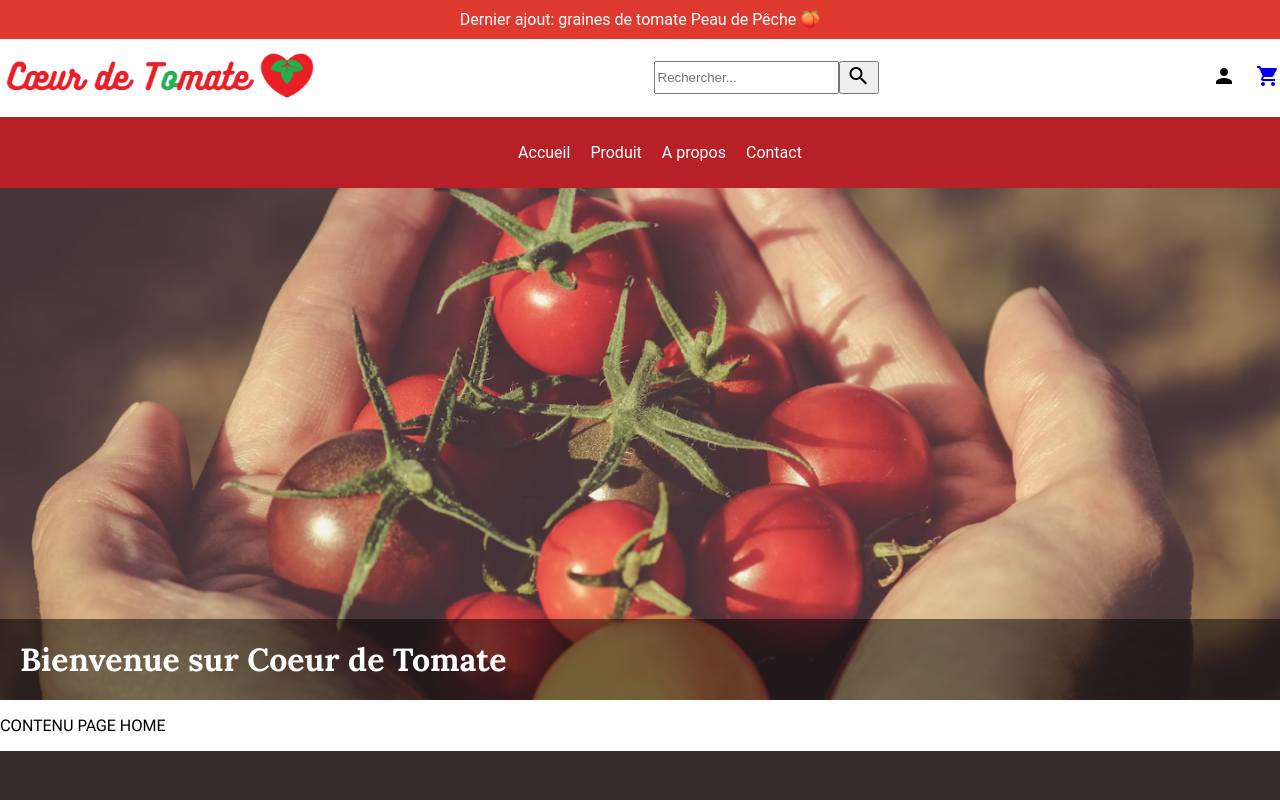
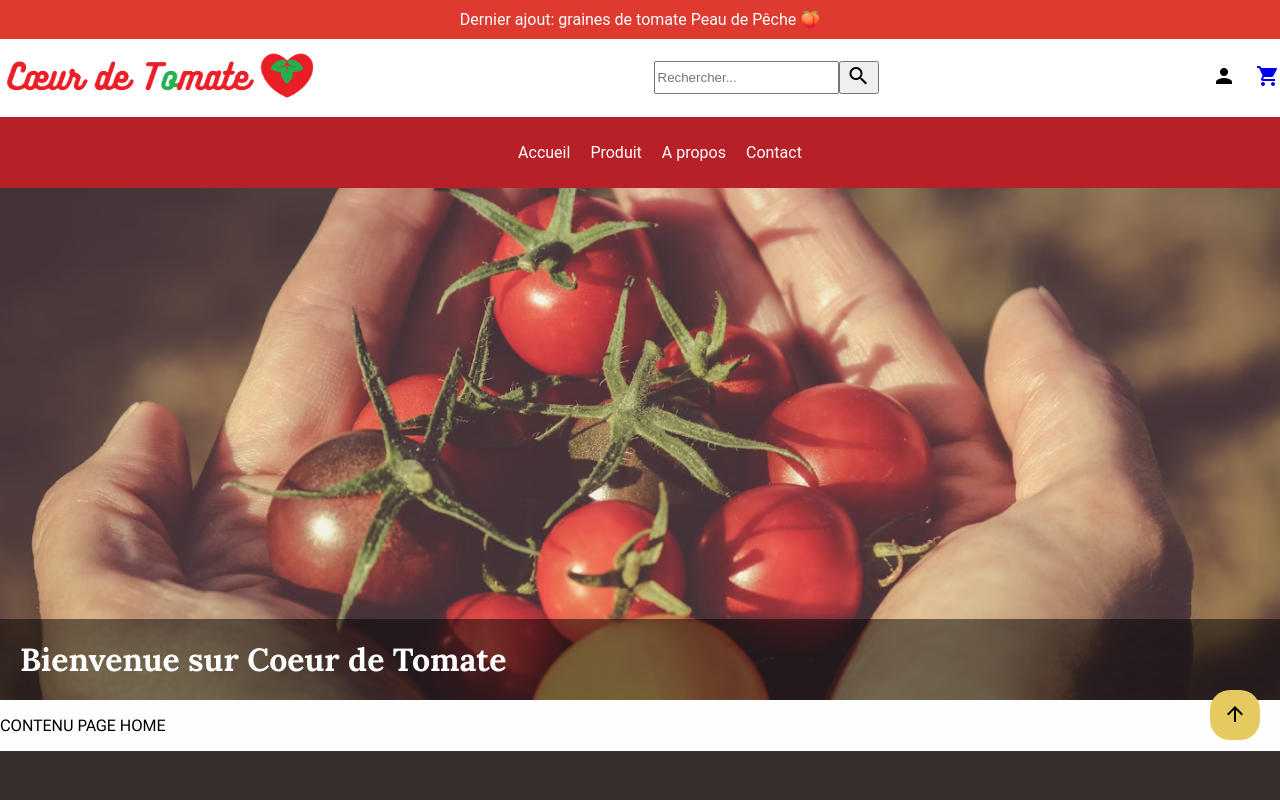
Before and after one commit to JulieNonnon/Coeur_De_Tomate_app, an Angular app: page / in a window 1280 px wide. Shown: the top 800 px of the page. Built offline with nearby package versions, Linux system fonts and the light colour scheme.

Commit message:
feature: added a Scroll-to-top feature in app-root, and back-to-top button created

```diff
--- a/src/app/app.component.html
+++ b/src/app/app.component.html
@@ -1,4 +1,5 @@
 <app-header></app-header>
 <router-outlet></router-outlet>
+<app-back-to-top-btn></app-back-to-top-btn>
 <app-footer></app-footer>
 <!-- <app-test-global-css></app-test-global-css> -->
--- a/src/app/app.component.ts
+++ b/src/app/app.component.ts
@@ -1,4 +1,5 @@
-import { Component } from '@angular/core';
+import { Component, HostListener } from '@angular/core';
+import { NavigationEnd, Router } from '@angular/router';
 
 @Component({
   selector: 'app-root',
@@ -7,4 +8,13 @@ import { Component } from '@angular/core';
 })
 export class AppComponent {
   title = 'Coeur_De_Tomate';
+
+  //permettre la navigation de charger les pages directement en haut de page
+  constructor(private router: Router) {
+    this.router.events.subscribe(event => {
+      if (event instanceof NavigationEnd) {
+        window.scrollTo(0, 0); // Scroll to top when route changes
+      }
+    });
+  }
 }
--- a/src/app/app.module.ts
+++ b/src/app/app.module.ts
@@ -16,7 +16,8 @@ import { AllCategoriesComponent } from './pages/all-categories/all-categories.co
 import { ProductDetailsComponent } from './pages/product-details/product-details.component';
 import { CartComponent } from './pages/cart/cart.component';
 import { CheckoutComponent } from './pages/checkout/checkout.component';
-import { OrderSummaryComponent } from './pages/order-summary/order-summary.component'
+import { OrderSummaryComponent } from './pages/order-summary/order-summary.component';
+import { BackToTopBtnComponent } from './components/back-to-top-btn/back-to-top-btn.component'
 
 @NgModule({
   declarations: [
@@ -33,6 +34,7 @@ import { OrderSummaryComponent } from './pages/order-summary/order-summary.compo
     CartComponent,
     CheckoutComponent,
     OrderSummaryComponent,
+    BackToTopBtnComponent,
   ],
   imports: [
     BrowserModule,
--- /dev/null
+++ b/src/app/components/back-to-top-btn/back-to-top-btn.component.css
@@ -0,0 +1,13 @@
+/* Le bouton sera initialement caché */
+.back-to-top-btn {
+    position: fixed;
+    border: none;
+    border-radius: 20px;
+    background-color: var(--color-deliveryInfo);
+    height: 50px;
+    width: 50px;
+    bottom: 60px;
+    right: 20px;
+    cursor: pointer;
+    /* display: none;  */
+  }
--- /dev/null
+++ b/src/app/components/back-to-top-btn/back-to-top-btn.component.html
@@ -0,0 +1,7 @@
+<!-- <button class="back-to-top-btn" (click)="scrollToTop()" *ngIf="showButton">
+    Top
+</button> -->
+
+<button class="back-to-top-btn" (click)="scrollToTop()">
+    <span class="material-icons md-48">arrow_upward</span>
+</button>
--- /dev/null
+++ b/src/app/components/back-to-top-btn/back-to-top-btn.component.ts
@@ -0,0 +1,33 @@
+import { Component, HostListener } from '@angular/core';
+
+@Component({
+  selector: 'app-back-to-top-btn',
+  templateUrl: './back-to-top-btn.component.html',
+  styleUrl: './back-to-top-btn.component.css'
+})
+export class BackToTopBtnComponent {
+
+// Fonction pour faire défiler jusqu'en haut
+scrollToTop() {
+  window.scrollTo({ top: 0, behavior: 'smooth' });
+}
+
+
+
+//showButton: boolean = false;
+
+/*
+@HostListener('window:scroll', [])
+onWindowScroll() {
+  // Calcul de la position actuelle de l'utilisateur
+  const yOffset = window.pageYOffset || document.documentElement.scrollTop;
+  const windowHeight = window.innerHeight;
+  const documentHeight = document.documentElement.scrollHeight;
+
+  // Afficher le bouton lorsque l'utilisateur a fait défiler jusqu'à la moitié du site
+  this.showButton = yOffset > windowHeight / 2;
+}
+*/
+
+
+}
```
Also changed, not shown: 1 other file (tests, documents, lock files or other folders).
